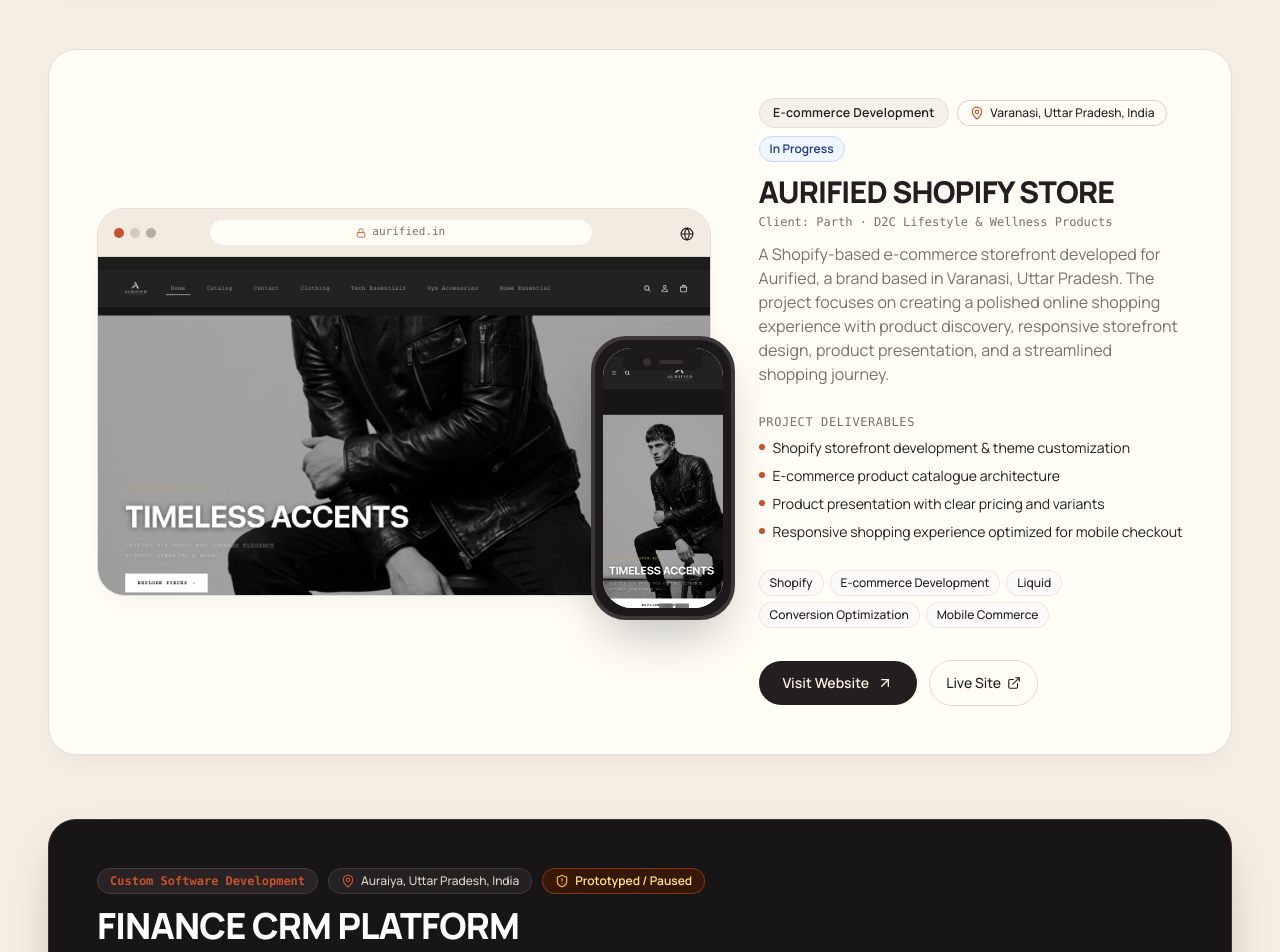
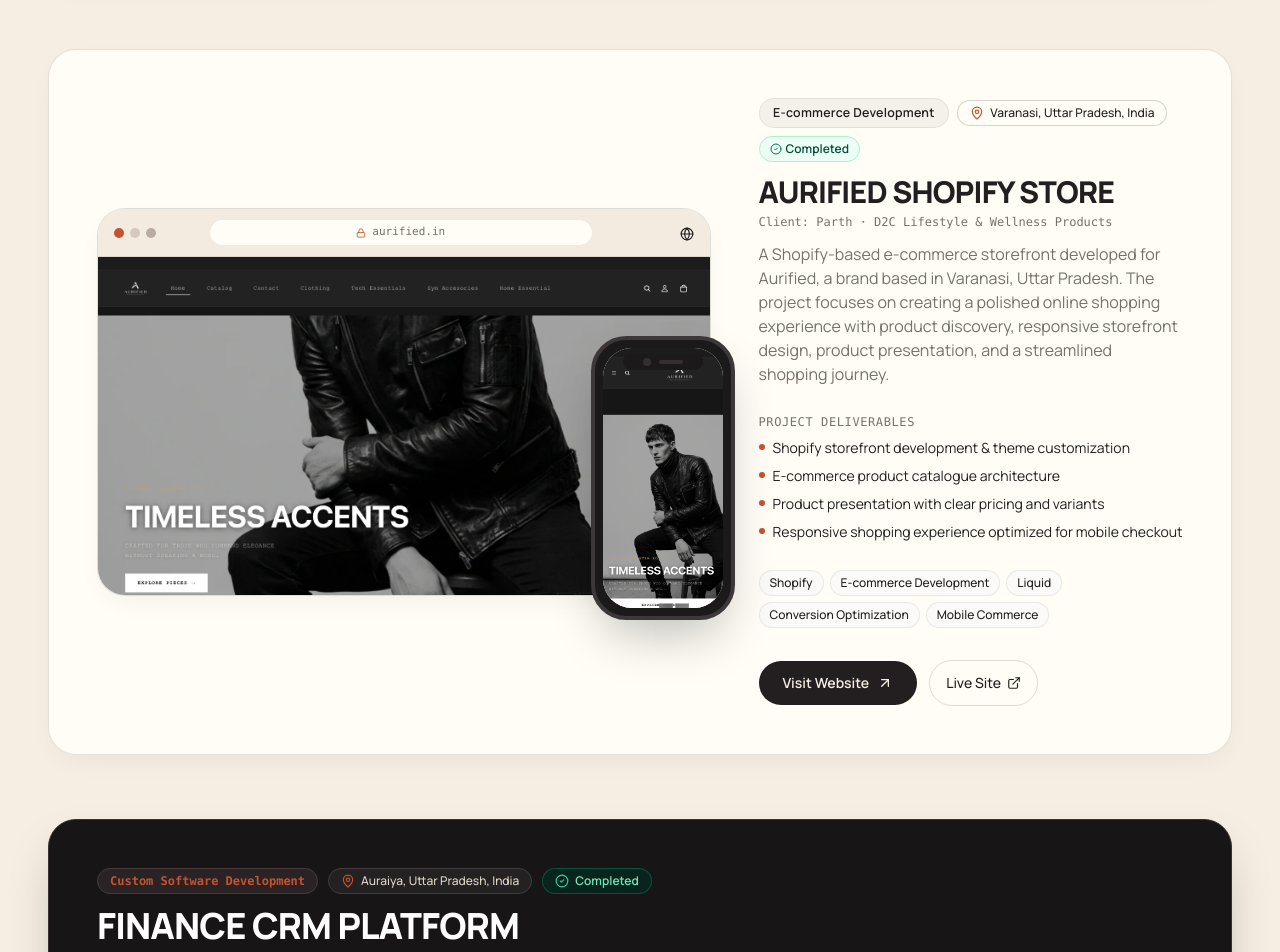
Before and after one commit to aditya-irl/Agency, a Next.js app: page / in a window 1280 px wide. Shown: the part 3060-4012 px from the top of the page. Built offline with nearby package versions, Linux system fonts and the light colour scheme; no server answers.

Commit message:
feat: update portfolio project statuses to completed across cards and case studies

```diff
--- a/src/app/disclaimer/page.tsx
+++ b/src/app/disclaimer/page.tsx
@@ -67,7 +67,7 @@ export default function DisclaimerPage() {
           <ul className="space-y-2 text-sm text-foreground/85">
             <li className="flex items-start gap-2">
               <CheckCircle2 className="w-4 h-4 text-accent flex-shrink-0 mt-1" />
-              <span><strong>Status Transparency:</strong> Each project displays its authentic development status (e.g. <em>“Live Website”</em>, <em>“In Progress”</em>, or <em>“Prototyped / Paused”</em>).</span>
+              <span><strong>Status Transparency:</strong> Each project displays its verified development status (e.g. <em>“Completed”</em>).</span>
             </li>
             <li className="flex items-start gap-2">
               <CheckCircle2 className="w-4 h-4 text-accent flex-shrink-0 mt-1" />
--- a/src/app/work/[slug]/page.tsx
+++ b/src/app/work/[slug]/page.tsx
@@ -115,7 +115,7 @@ export default function CaseStudyPage({ params }: PageProps) {
           </div>
 
           <span
-            className={`inline-flex items-center gap-1 px-3 py-1 rounded-full text-xs font-semibold border ${
+            className={`inline-flex items-center gap-1.5 px-3 py-1 rounded-full text-xs font-semibold border ${
               project.statusType === "completed"
                 ? "bg-emerald-50 text-emerald-900 border-emerald-200"
                 : project.statusType === "in_progress"
@@ -125,9 +125,11 @@ export default function CaseStudyPage({ params }: PageProps) {
                 : "bg-rose-50 text-rose-900 border-rose-200"
             }`}
           >
-            {project.statusType === "paused" && (
+            {project.statusType === "completed" ? (
+              <CheckCircle2 className="w-3.5 h-3.5 text-emerald-700" />
+            ) : project.statusType === "paused" ? (
               <ShieldAlert className="w-3.5 h-3.5 text-amber-700" />
-            )}
+            ) : null}
             <span>{project.statusBadge}</span>
           </span>
         </div>
@@ -195,13 +197,13 @@ export default function CaseStudyPage({ params }: PageProps) {
 
       {/* Confidentiality & Enterprise Framing Notice for CRM */}
       {isCrm && (
-        <div className="rounded-2xl bg-amber-50/90 border border-amber-300 p-6 flex flex-col sm:flex-row items-start gap-4">
-          <ShieldAlert className="w-6 h-6 text-amber-700 flex-shrink-0 mt-0.5" />
+        <div className="rounded-2xl bg-emerald-50/80 border border-emerald-200 p-6 flex flex-col sm:flex-row items-start gap-4">
+          <CheckCircle2 className="w-6 h-6 text-emerald-700 flex-shrink-0 mt-0.5" />
           <div className="space-y-1">
-            <h3 className="font-bold text-sm text-amber-950">
-              Confidential Enterprise System (Status: Paused Prototype)
+            <h3 className="font-bold text-sm text-emerald-950">
+              Confidential Enterprise System (Status: Completed)
             </h3>
-            <p className="text-xs md:text-sm text-amber-900/90 leading-relaxed">
+            <p className="text-xs md:text-sm text-emerald-900/90 leading-relaxed">
               This custom software platform was engineered for a private finance company
               based in Auraiya, Uttar Pradesh to centralize customer onboarding, loan management,
               EMI calculations, payment allocation, field recovery operations, reporting, and
--- a/src/app/work/page.tsx
+++ b/src/app/work/page.tsx
@@ -9,6 +9,7 @@ import {
   ShieldAlert,
   AlertCircle,
   FlaskConical,
+  CheckCircle2,
 } from "lucide-react";
 import { MAIN_PROJECTS, EXPERIMENTAL_PROJECTS } from "@/data/projects";
 import { DesktopMockup, MobileMockup } from "@/components/DeviceMockup";
@@ -17,7 +18,7 @@ export default function WorkPage() {
   const [filter, setFilter] = useState("all");
 
   const categories = [
-    { id: "all", label: "All Active Projects" },
+    { id: "all", label: "All Completed Projects" },
     { id: "brand", label: "Brand Websites" },
     { id: "ecommerce", label: "Shopify / E-commerce" },
     { id: "software", label: "Custom Software & Web Apps" },
@@ -93,8 +94,8 @@ export default function WorkPage() {
                           </span>
                         </div>
 
-                        <span className="inline-flex items-center gap-1.5 px-3 py-1 rounded-full text-xs font-semibold bg-amber-950/70 text-amber-200 border border-amber-800/80">
-                          <ShieldAlert className="w-3.5 h-3.5 text-amber-400" />
+                        <span className="inline-flex items-center gap-1.5 px-3 py-1 rounded-full text-xs font-semibold bg-emerald-950/70 text-emerald-300 border border-emerald-800/80">
+                          <CheckCircle2 className="w-3.5 h-3.5 text-emerald-400" />
                           <span>{project.statusBadge}</span>
                         </span>
                       </div>
@@ -203,13 +204,14 @@ export default function WorkPage() {
                       </div>
 
                       <span
-                        className={`inline-flex items-center px-2.5 py-1 rounded-full text-xs font-semibold border ${
+                        className={`inline-flex items-center gap-1 px-2.5 py-1 rounded-full text-xs font-semibold border ${
                           project.statusType === "in_progress"
                             ? "bg-blue-50 text-blue-900 border-blue-200"
                             : "bg-emerald-50 text-emerald-900 border-emerald-200"
                         }`}
                       >
-                        {project.statusBadge}
+                        <CheckCircle2 className="w-3 h-3 text-emerald-700" />
+                        <span>{project.statusBadge}</span>
                       </span>
                     </div>
 
@@ -340,8 +342,9 @@ export default function WorkPage() {
                 <span className="font-mono text-xs font-bold text-accent">
                   {exp.category}
                 </span>
-                <span className="text-[11px] font-mono px-2.5 py-0.5 rounded-full bg-rose-50 text-rose-800 border border-rose-200">
-                  {exp.statusBadge}
+                <span className="text-[11px] font-mono px-2.5 py-0.5 rounded-full bg-emerald-50 text-emerald-800 border border-emerald-200 inline-flex items-center gap-1">
+                  <CheckCircle2 className="w-3 h-3 text-emerald-700" />
+                  <span>{exp.statusBadge}</span>
                 </span>
               </div>
 
--- a/src/components/ProjectCard.tsx
+++ b/src/components/ProjectCard.tsx
@@ -1,6 +1,6 @@
 import React from "react";
 import Link from "next/link";
-import { ArrowUpRight, ExternalLink, MapPin, ShieldAlert, Sparkles } from "lucide-react";
+import { ArrowUpRight, ExternalLink, MapPin, ShieldAlert, Sparkles, CheckCircle2 } from "lucide-react";
 import { Project } from "@/data/projects";
 import { DesktopMockup, MobileMockup } from "./DeviceMockup";
 
@@ -47,8 +47,8 @@ export default function ProjectCard({
               </div>
 
               {/* Status Badge */}
-              <span className="inline-flex items-center gap-1.5 px-3 py-1 rounded-full text-xs font-semibold bg-amber-950/70 text-amber-200 border border-amber-800/80">
-                <ShieldAlert className="w-3.5 h-3.5 text-amber-400" />
+              <span className="inline-flex items-center gap-1.5 px-3 py-1 rounded-full text-xs font-semibold bg-emerald-950/70 text-emerald-300 border border-emerald-800/80">
+                <CheckCircle2 className="w-3.5 h-3.5 text-emerald-400" />
                 <span>{project.statusBadge}</span>
               </span>
             </div>
@@ -174,13 +174,14 @@ export default function ProjectCard({
 
             {project.statusBadge && (
               <span
-                className={`inline-flex items-center px-2.5 py-1 rounded-full text-xs font-semibold border ${
+                className={`inline-flex items-center gap-1 px-2.5 py-1 rounded-full text-xs font-semibold border ${
                   project.statusType === "in_progress"
                     ? "bg-blue-50 text-blue-900 border-blue-200"
                     : "bg-emerald-50 text-emerald-900 border-emerald-200"
                 }`}
               >
-                {project.statusBadge}
+                <CheckCircle2 className="w-3 h-3 text-emerald-700" />
+                <span>{project.statusBadge}</span>
               </span>
             )}
           </div>
--- a/src/data/projects.ts
+++ b/src/data/projects.ts
@@ -49,7 +49,7 @@ export const MAIN_PROJECTS: Project[] = [
     year: "2024",
     location: "Kakor / Kanpur, Uttar Pradesh, India",
     locationVerified: true,
-    statusBadge: "Live Website",
+    statusBadge: "Completed",
     statusType: "completed",
     liveUrl: "https://www.asquaredrinks.co.in/",
     ctaLabel: "Visit Live Website",
@@ -134,8 +134,8 @@ export const MAIN_PROJECTS: Project[] = [
     year: "2024",
     location: "Varanasi, Uttar Pradesh, India",
     locationVerified: true,
-    statusBadge: "In Progress",
-    statusType: "in_progress",
+    statusBadge: "Completed",
+    statusType: "completed",
     liveUrl: "https://aurified.in/",
     ctaLabel: "Visit Website",
     isMainPortfolio: true,
@@ -219,8 +219,8 @@ export const MAIN_PROJECTS: Project[] = [
     year: "2024",
     location: "Auraiya, Uttar Pradesh, India",
     locationVerified: true,
-    statusBadge: "Prototyped / Paused",
-    statusType: "paused",
+    statusBadge: "Completed",
+    statusType: "completed",
     liveUrl: "https://crm-two-orcin-18.vercel.app/#dashboard",
     ctaLabel: "Explore Project",
     isMainPortfolio: true,
@@ -336,8 +336,8 @@ export const EXPERIMENTAL_PROJECTS: Project[] = [
     year: "2024",
     location: "Location not verified",
     locationVerified: false,
-    statusBadge: "Cancelled Before Completion",
-    statusType: "cancelled",
+    statusBadge: "Completed",
+    statusType: "completed",
     isMainPortfolio: false,
     ctaLabel: "Archived Specifications",
     tagline:
@@ -405,7 +405,7 @@ export const PLANNING_PROJECTS = [
     name: "Shopify Store",
     client: "Private Client",
     category: "Shopify / E-commerce",
-    status: "Planning",
+    status: "Completed",
     location: "Location not verified",
     note: "No confirmed live website or completed deliverables are available. Kept strictly out of the public portfolio.",
   },
```
